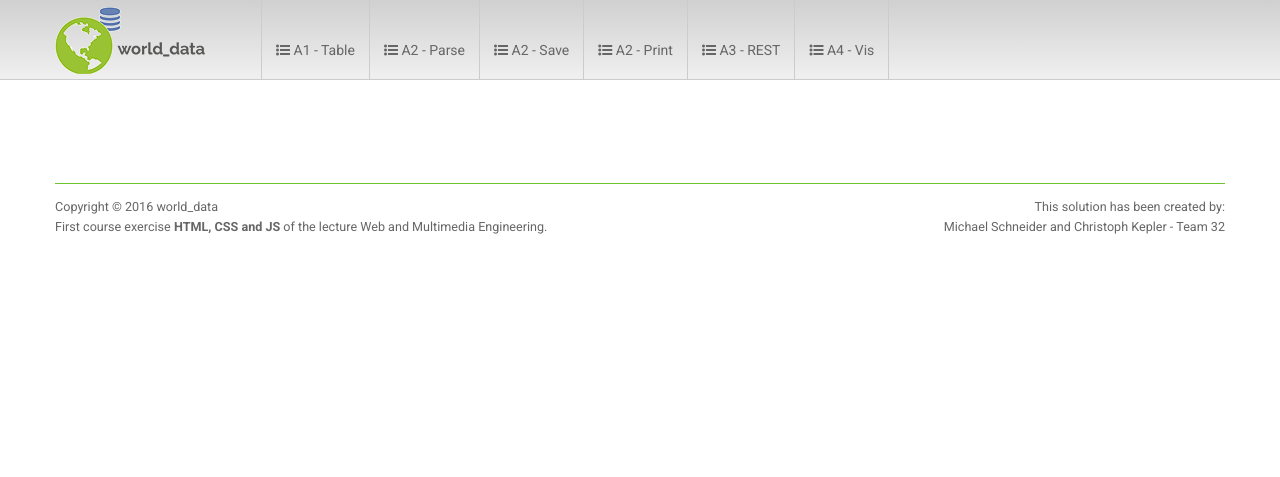
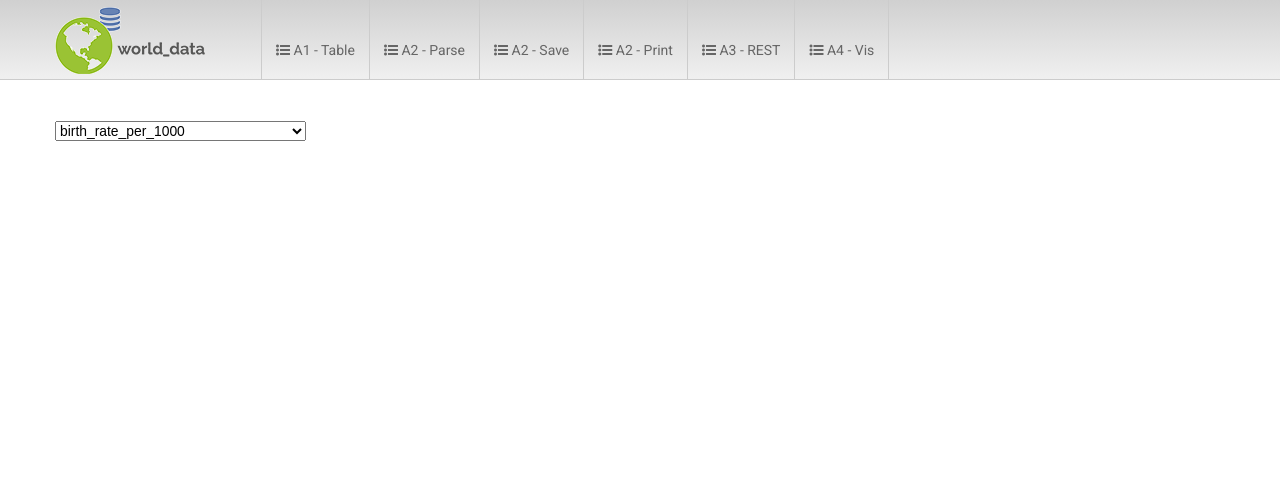
Before and after one commit to wmemafia/Aufgabe4_Team32, a website: page public/index.html in a window 1280 px wide. Shown: the top 477 px of the page. Drawn offline with nearby package versions, Linux system fonts and the light colour scheme.

Commit message:
tried to get stupid d3 working, tutorial outdated==>functions renamed and not documented... well done idiots

```diff
--- a/public/index.html
+++ b/public/index.html
@@ -14,7 +14,7 @@
 	<link href="style.css" type="text/css" rel="stylesheet">
 
     <!-- include D3 -->
-    <script src="https://d3js.org/d3.v4.min.js"></script>
+    <script src="https://d3js.org/d3.v4.js"></script>
 
     <!-- include Leaflet -->
     <link rel="stylesheet" href="https://unpkg.com/leaflet@1.0.2/dist/leaflet.css" />
@@ -53,6 +53,23 @@
 
 <div class="container">
 	<section id="visualize_sec">
+        <div id="charts">
+            <div id="chart1">
+                <p>
+                    <select></select>
+                </p>
+
+
+                <svg></svg>
+            </div>
+            <div id="chart2">
+                <p>
+                    <select></select>
+                </p>
+                <svg></svg>
+            </div>
+        </div>
+        <div id="map"></div>
 
 	</section>
 </div>
--- a/public/script.js
+++ b/public/script.js
@@ -1 +1,73 @@
-alert("Implement D3 and Leaflet stuff here ;)");
+
+
+var countries =[];
+var selectedOption = "birth_rate_per_1000";
+
+//load data from csv
+d3.csv("world_data.csv", function(data) {
+    countries = data;
+
+    createChart(d3.select("#charts #chart1"))
+
+});
+
+// ideas from https://bost.ocks.org/mike/bar/ and next pages
+function createChart(parentElement) {
+
+    var margin = {top: 20, right: 30, bottom: 30, left: 40};
+    var width = 600 - margin.left - margin.right;
+    var height = 500 - margin.top - margin.bottom;
+
+
+    // load options into select
+    var options = Object.keys(countries[0]);
+    options.splice(0, 2);                   // delete keys for id and name to not offer a chart for those
+    parentElement.select("select")
+        .selectAll("option")
+        .data(options)
+        .enter().append("option")
+            .attr("value", function(d) {return d;})
+            .text(function(d) {return d;});
+
+    // load data
+    var data = countries.map(function(el) {return {name: el.name, value: parseFloat(el[selectedOption]) }; })
+
+    var x = d3.scaleBand()
+        .rangeRound([0, width]);
+
+    var y = d3.scaleLinear()
+        .range([height, 0]);
+
+    var xAxis = d3.axisBottom();
+
+    var yAxis = d3.axisLeft();
+
+    var chart = parentElement.select("svg")
+        .attr("width", width + margin.left + margin.right)
+        .attr("height", height + margin.top + margin.bottom)
+      .append("g")
+        .attr("transform", "translate(" + margin.left + "," + margin.top + ")");
+
+    chart.append("g")
+        .attr("class", "x axis")
+        .attr("transform", "translate(0," + height + ")")
+        .call(xAxis);
+
+    chart.append("g")
+        .attr("class", "y axis")
+        .call(yAxis);
+
+    chart.selectAll(".bar")
+        .ata(data)
+      .enter().appemd("rect")
+        .attr("class", "bar")
+        .attr("x", function(d) { return x(d.name); })
+        .attr("y", function(d) { return y(d.value); })
+        .attr("height", function(d) { return height - y(d.value); })
+        .attr("width", x.rangeBand());
+
+
+
+
+
+}
--- a/public/style.css
+++ b/public/style.css
@@ -1,4 +1,16 @@
 /* CSS Document */
+
+#charts {
+    float: left;
+}
+
+#charts rect {
+    fill: steelblue;
+}
+
+#charts text {
+    fill: black;
+}
 
 .clearfix:before,
 .container:after {
```
Also changed, not shown: 1 other file.
